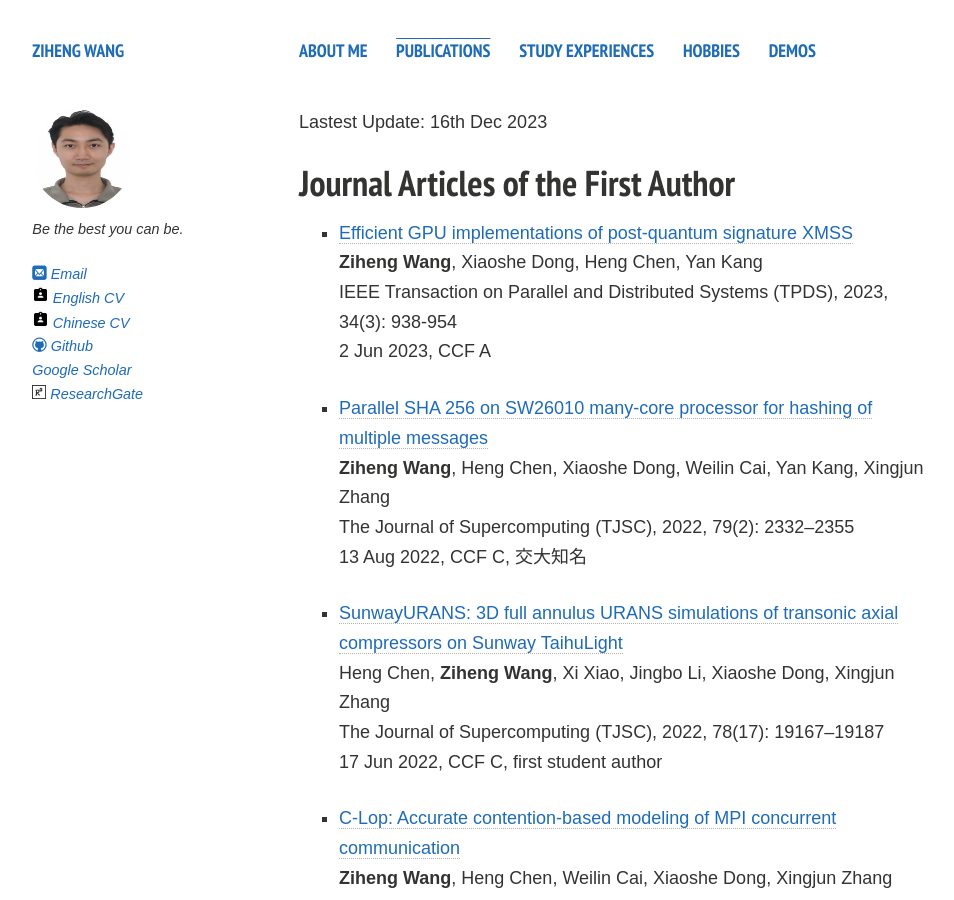
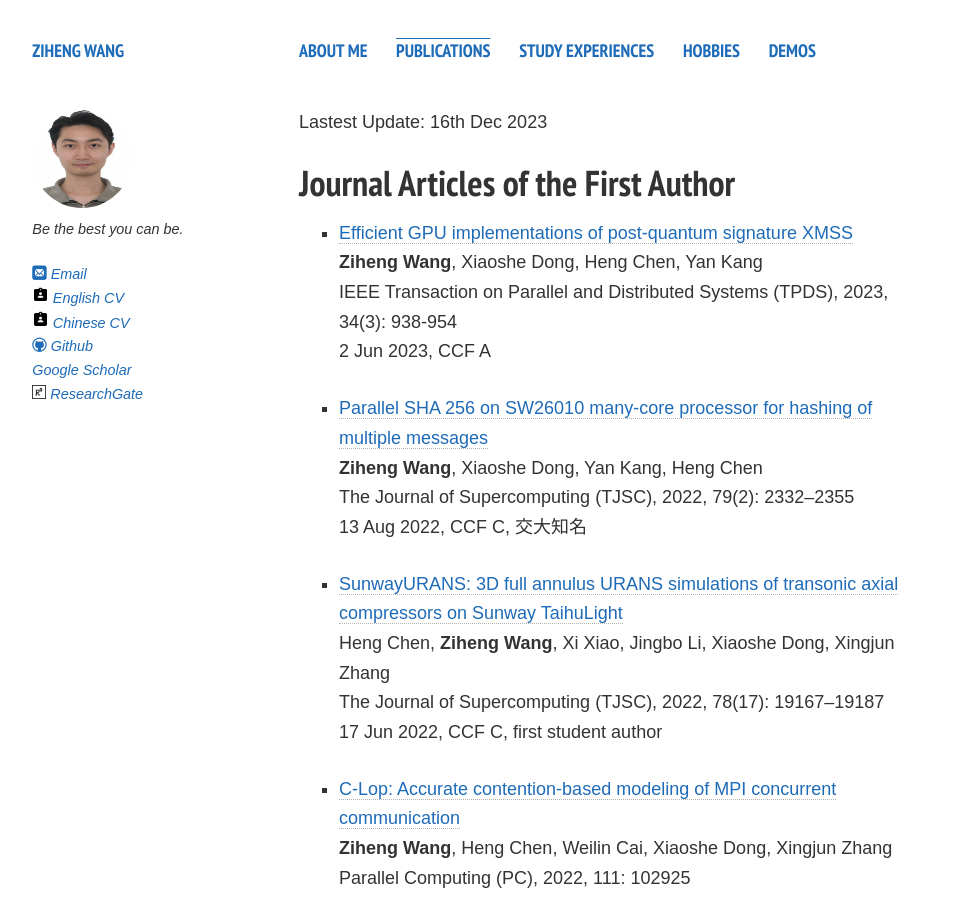
Before and after one commit to wzh009888/wzh009888.github.io, a Jekyll site: the page built from publications.md, in a window 1280 px wide and 900 px high. Shown: the whole window, without its empty margins (21-975 px from the left). Built offline with Jekyll 4.4.1, drawn with Linux system fonts in a browser that asks for light colours; comment, search, counter and statistics services are not loaded; a style sheet for code colours, icons or effects is not loaded.

Commit message:
Update publications.md

```diff
--- a/publications.md
+++ b/publications.md
@@ -10,7 +10,7 @@
 ## Journal Articles of the First Author
 - [Efficient GPU implementations of post-quantum signature XMSS](https://doi.org/10.1109/TPDS.2022.3233348)<br>**Ziheng Wang**, Xiaoshe Dong, Heng Chen, Yan Kang<br>IEEE Transaction on Parallel and Distributed Systems (TPDS), 2023, 34(3): 938-954<br>2 Jun 2023, CCF A
 
-- [Parallel SHA 256 on SW26010 many-core processor for hashing of multiple messages](https://doi.org/10.1007/s11227-022-04750-7)<br>**Ziheng Wang**, Heng Chen, Xiaoshe Dong, Weilin Cai, Yan Kang, Xingjun Zhang<br>The Journal of Supercomputing (TJSC), 2022, 79(2): 2332–2355<br>13 Aug 2022, CCF C, 交大知名
+- [Parallel SHA 256 on SW26010 many-core processor for hashing of multiple messages](https://doi.org/10.1007/s11227-022-04750-7)<br>**Ziheng Wang**, Xiaoshe Dong, Yan Kang, Heng Chen<br>The Journal of Supercomputing (TJSC), 2022, 79(2): 2332–2355<br>13 Aug 2022, CCF C, 交大知名
 
 - [SunwayURANS: 3D full annulus URANS simulations of transonic axial compressors on Sunway TaihuLight](https://doi.org/10.1007/s11227-022-04628-8)<br>Heng Chen, **Ziheng Wang**, Xi Xiao, Jingbo Li, Xiaoshe Dong, Xingjun Zhang<br>The Journal of Supercomputing (TJSC), 2022, 78(17): 19167–19187<br>17 Jun 2022, CCF C, first student author
 
```
